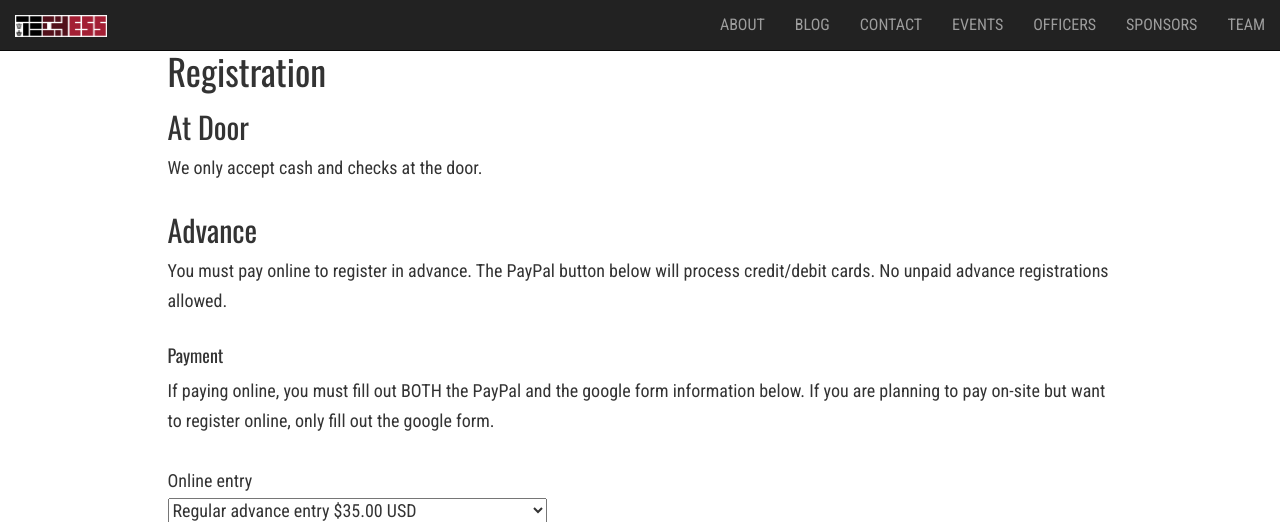
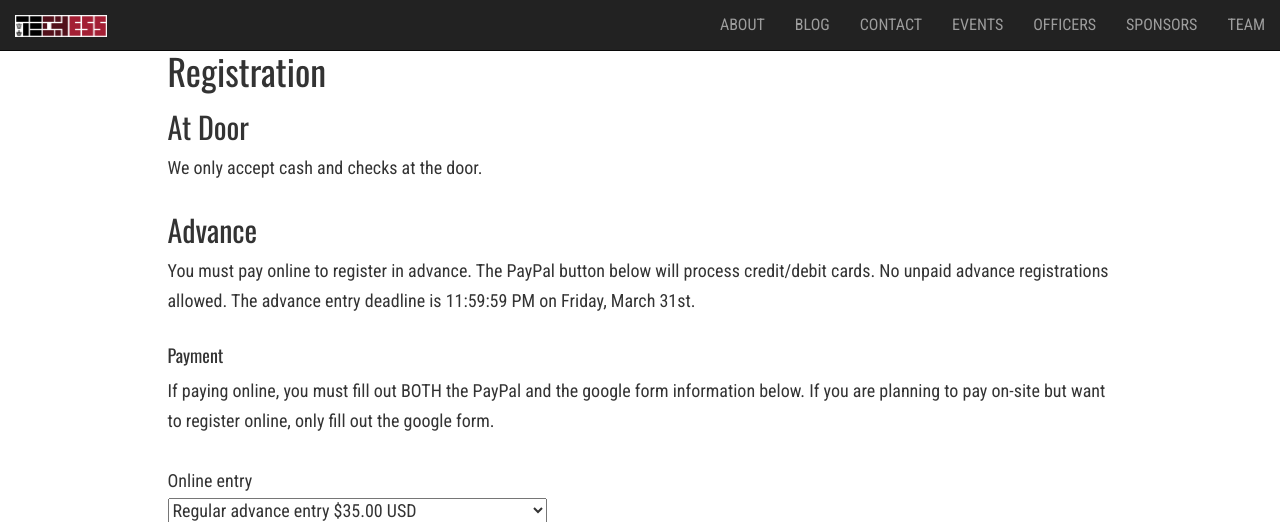
Before and after one commit to Tech-Chess/tech-chess.github.io, a Jekyll site: the page built from _posts/2017-4-2-SpringTournament.md, in a window 1280 px wide and 900 px high, scrolled down 2244 px, cut to the strip 0-522 px from the top of the window. Built offline with Jekyll 4.4.1, drawn with Linux system fonts in a browser that asks for light colours; nearby versions of some CDN libraries.

Commit message:
Update 2017-4-2-SpringTournament.md

```diff
--- a/_posts/2017-4-2-SpringTournament.md
+++ b/_posts/2017-4-2-SpringTournament.md
@@ -55,7 +55,7 @@
 
 ## Advance
 
-You must pay online to register in advance. The PayPal button below will process credit/debit cards. No unpaid advance registrations allowed.
+You must pay online to register in advance. The PayPal button below will process credit/debit cards. No unpaid advance registrations allowed. The advance entry deadline is 11:59:59 PM on Friday, March 31st.
 
 #### Payment
 
```
